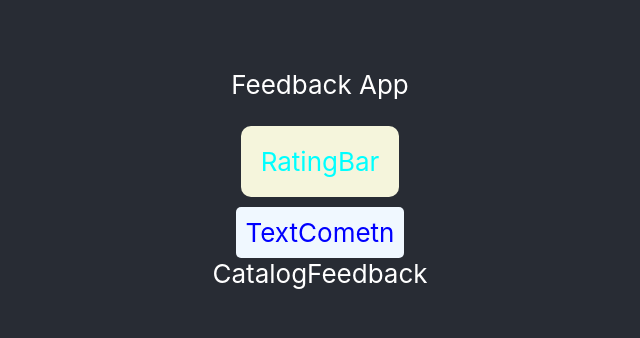
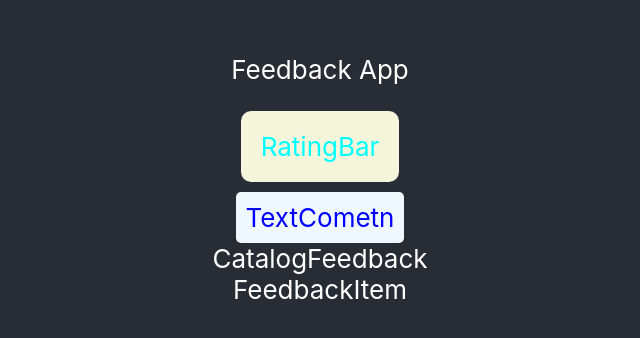
Before and after one commit to nikindtmas1/Feedback-Rating, a React (Create React App) app in the folder client/: page / in a window 1280 px wide. Shown: the part 234-572 px from the top of the page, without its empty margins (320-960 px from the left). Built offline with nearby package versions, Linux system fonts and the light colour scheme.

Commit message:
Import Feedback Item

```diff
--- a/client/src/Components/CatalogFeedback.js
+++ b/client/src/Components/CatalogFeedback.js
@@ -1,9 +1,11 @@
 import React from "react";
+import FeedbackItem from "./FeedbackItem";
 
 const CatalogFeedback = () => {
   return (
     <div className="catalog-container">
       <div>CatalogFeedback</div>
+      <FeedbackItem />
     </div>
   );
 };
```
